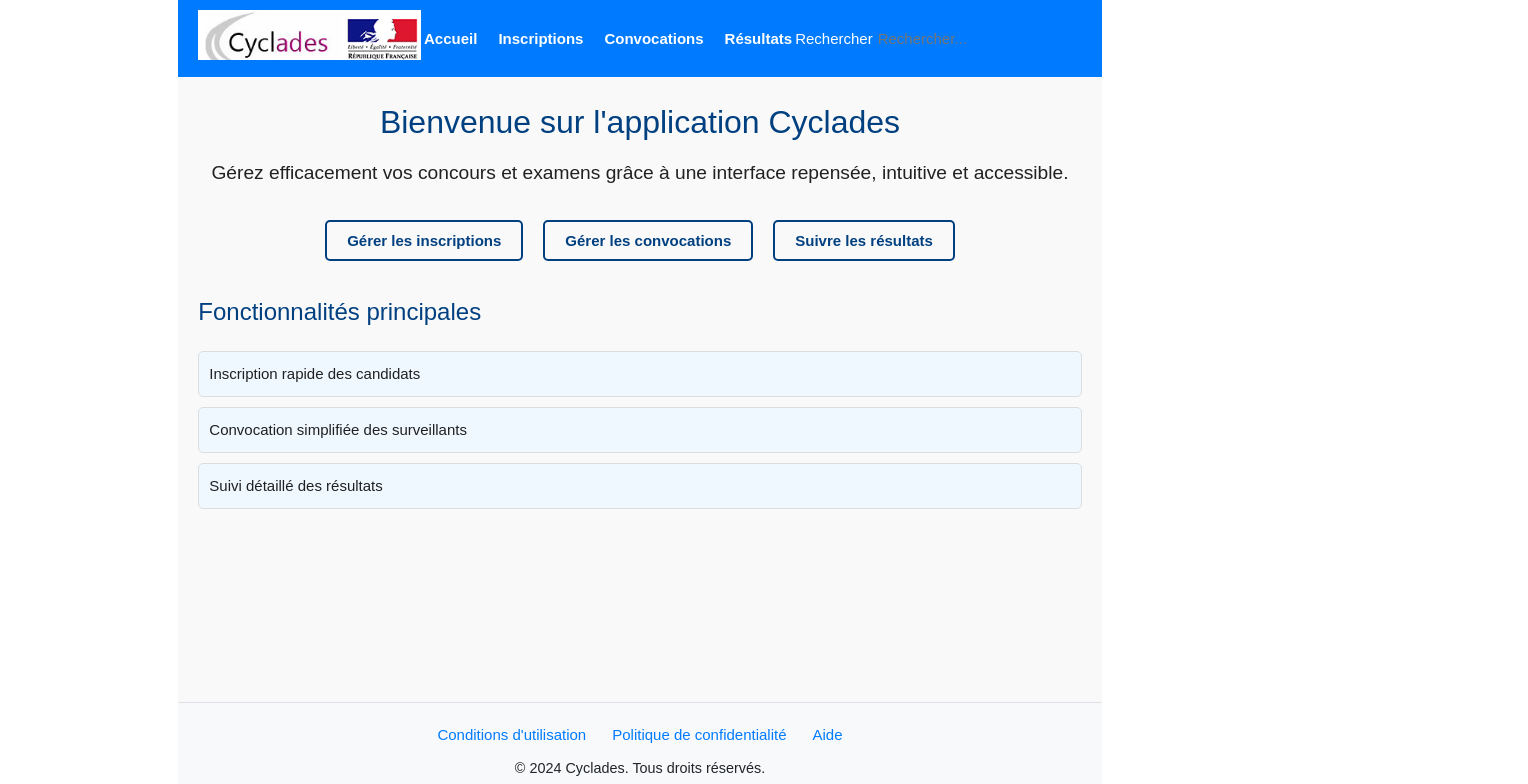
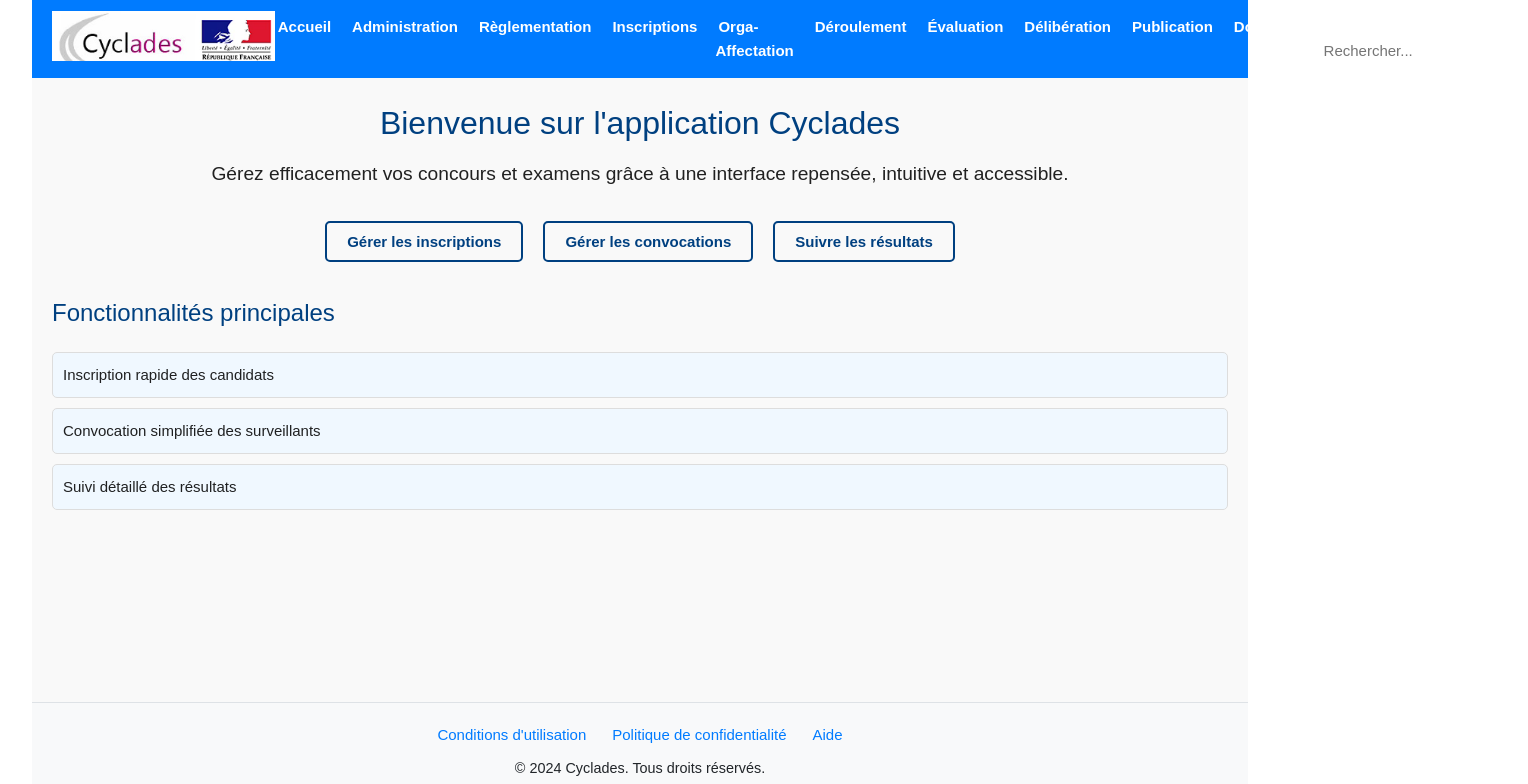
Before and after one commit to NolanGui/Cyclades, a Vue app: page / in a window 1280 px wide. Shown: the top 784 px of the page, 1528 px wide, since content can reach past the window. Built offline with nearby package versions, Linux system fonts and the light colour scheme.

Commit message:
catégories header

```diff
--- a/src/components/Header.vue
+++ b/src/components/Header.vue
@@ -6,9 +6,15 @@
     <nav class="nav-menu" aria-label="Navigation principale">
       <ul>
         <li><router-link to="/">Accueil</router-link></li>
+        <li><router-link to="/administration">Administration</router-link></li>
+        <li><router-link to="/reglementation">Règlementation</router-link></li>
         <li><router-link to="/inscriptions">Inscriptions</router-link></li>
-        <li><router-link to="/convocations">Convocations</router-link></li>
-        <li><router-link to="/resultats">Résultats</router-link></li>
+        <li><router-link to="/orga-affectation">Orga-Affectation</router-link></li>
+        <li><router-link to="/deroulement">Déroulement</router-link></li>
+        <li><router-link to="/evaluation">Évaluation</router-link></li>
+        <li><router-link to="/deliberation">Délibération</router-link></li>
+        <li><router-link to="/publication">Publication</router-link></li>
+        <li><router-link to="/documents">Documents</router-link></li>
       </ul>
     </nav>
     <div class="search-container">
```
